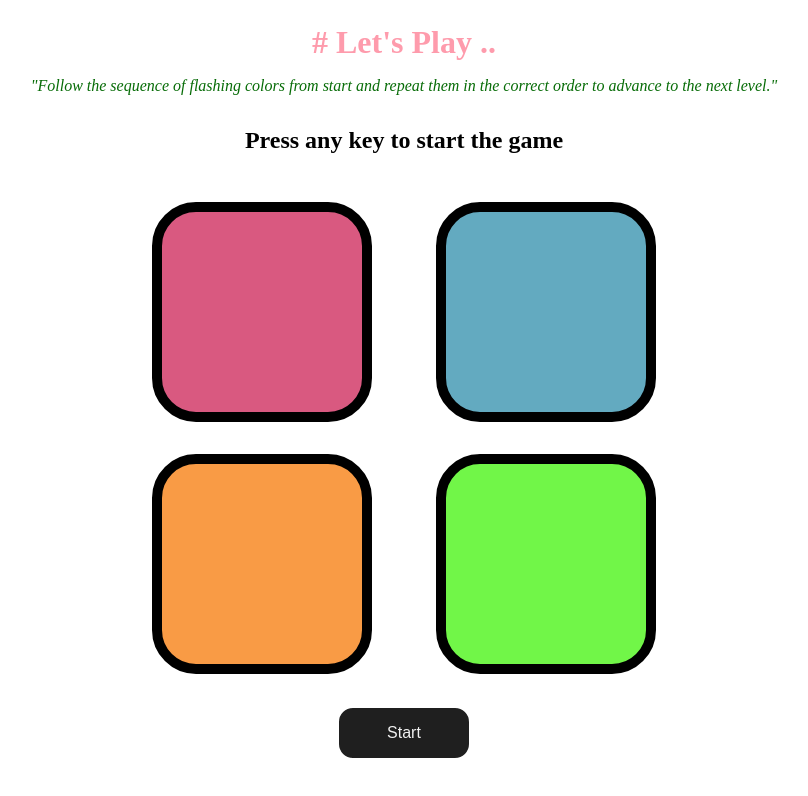
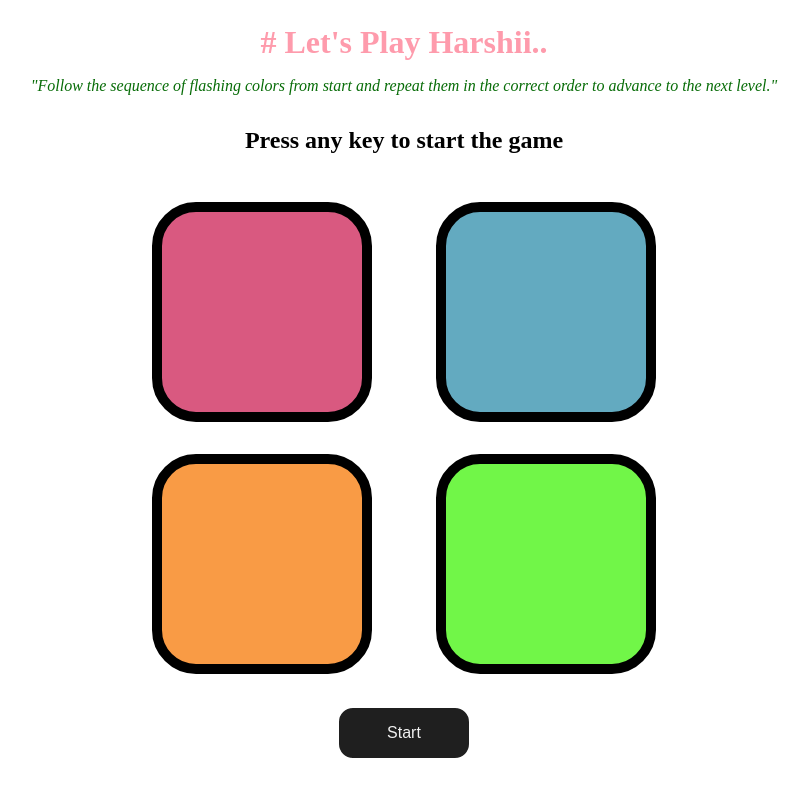
Before and after one commit to AkashS1507/SimonSays, a plain HTML site: page index.html in a window 1280 px wide. Shown: the whole page, without its empty margins (236-1044 px from the left). Drawn offline with Linux system fonts and the light colour scheme.

Commit message:
5th commit

```diff
--- a/index.html
+++ b/index.html
@@ -9,7 +9,7 @@
 </head>
 
 <body>
-    <h1 style="color: rgb(254, 155, 172);"># Let's Play ..</h1>
+    <h1 style="color: rgb(254, 155, 172);"># Let's Play Harshii..</h1>
 
     <p><i>"Follow the sequence of flashing colors from start and repeat them in the correct order to advance to the next level."</i></p>
     <h2>Press any key to start the game</h2>
```
